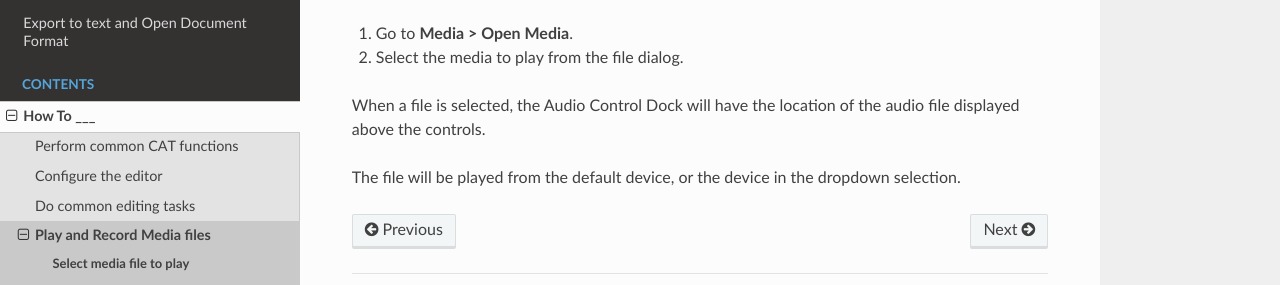
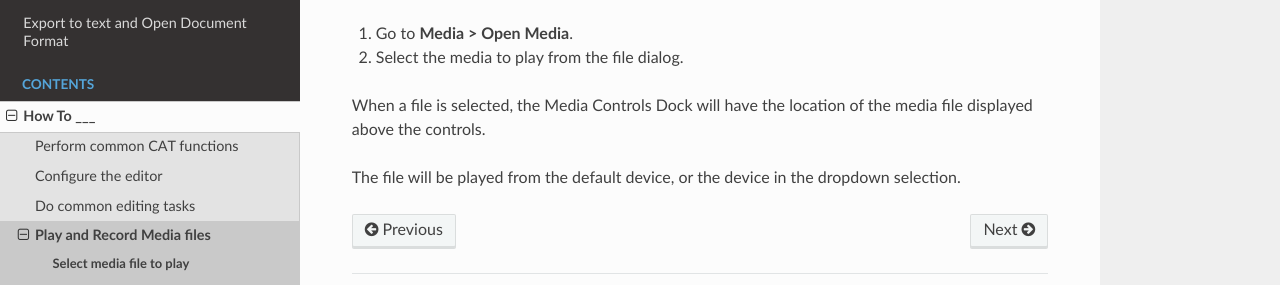
Before and after one commit to greenwyrt/plover2CAT, a Sphinx documentation site: the page built from docs/howto/selectmedia.md, in a window 1280 px wide. Shown: the part 186-471 px from the top of the page. Built offline with Sphinx 7.4.7 and the Read the Docs theme 3.1.0, drawn with Linux system fonts in a browser that asks for light colours.

Commit message:
correct mentions of audio to media

```diff
--- a/docs/howto/selectmedia.md
+++ b/docs/howto/selectmedia.md
@@ -5,6 +5,6 @@ Plover2CAT is able to play common audio and video file formats.
 1. Go to **Media > Open Media**.
 2. Select the media to play from the file dialog.
 
-When a file is selected, the Audio Control Dock will have the location of the audio file displayed above the controls.
+When a file is selected, the Media Controls Dock will have the location of the media file displayed above the controls.
 
 The file will be played from the default device, or the device in the dropdown selection.
```
Also changed, not shown: docs/howto/audioseeking.md (+1 -1 lines), docs/howto/audiosync.md (+2 -2 lines), docs/howto/playbackrate.md (+1 -1 lines), docs/howto/playpause.md (+1 -1 lines), 1 other file.
